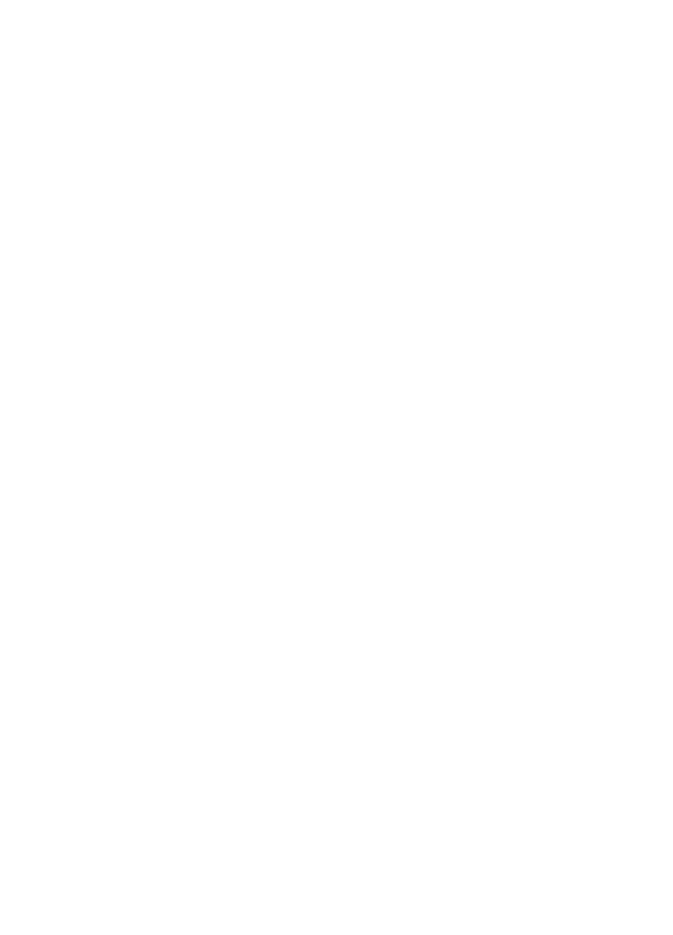
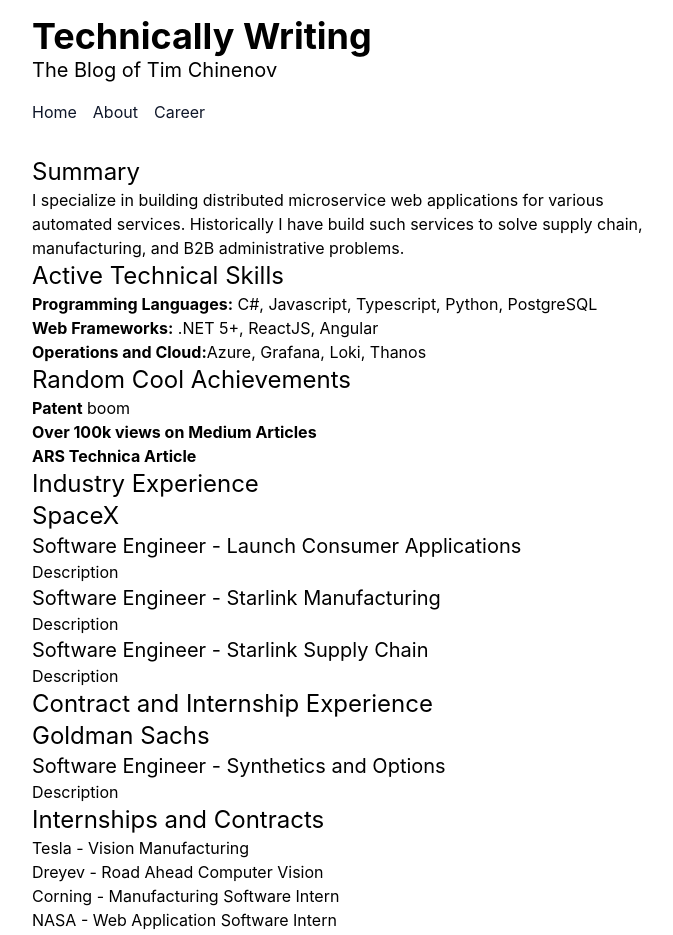
Before and after one commit to TimChinenov/tim-chinenov-resume, a React (Create React App) app: page /career in a window 1280 px wide. Before the commit this address had no page. Shown: the top 935 px of the page, without its empty margins (296-969 px from the left). Before the commit the page ends 800 px from the top, so only its background shows below. Built offline with nearby package versions, Linux system fonts and the light colour scheme.

Commit message:
Added default home page.

```diff
--- a/public/index.html
+++ b/public/index.html
@@ -24,7 +24,7 @@
       work correctly both with client-side routing and a non-root public URL.
       Learn how to configure a non-root public URL by running `npm run build`.
     -->
-    <title>React App</title>
+    <title>Technically Writing</title>
   </head>
   <body>
     <noscript>You need to enable JavaScript to run this app.</noscript>
--- a/src/App.tsx
+++ b/src/App.tsx
@@ -5,6 +5,7 @@
 import HomePage from './home-page/home-page';
 import Layout from './layout/layout';
 import { ArticlePageWrapper } from './articles-page/article-page';
+import { CareerPage } from './career-page/career-page';
 
 function App() {
   return (
@@ -15,9 +16,11 @@
       <BrowserRouter>
         <Routes>
           <Route path="/" element={ <Layout /> }>
-            <Route path="home" element={ <HomePage /> }></Route>
-            <Route path="articles" element={ <ArticlesPage />}></Route>
-            <Route path="about" element={ <AboutPage /> }></Route>
+            <Route index element={<HomePage />} />
+            <Route path="home" element={ <HomePage /> } />
+            <Route path="articles" element={ <ArticlesPage />} />
+            <Route path="about" element={ <AboutPage /> } />
+            <Route path="career" element={ <CareerPage />} />
             <Route path={`articles/:id`} element={ <ArticlePageWrapper />}></Route>
           </Route>
         </Routes>
--- /dev/null
+++ b/src/career-page/career-page.tsx
@@ -0,0 +1,39 @@
+export function CareerPage() {
+    return(
+        <div>
+            <div>
+                <h2>Summary</h2>
+                <p>I specialize in building distributed microservice web applications for various automated services. Historically I have build such services to solve supply chain, manufacturing, and B2B administrative problems.</p>
+
+                <h2>Active Technical Skills</h2>
+                <p><strong>Programming Languages:</strong> C#, Javascript, Typescript, Python, PostgreSQL</p>
+                <p><strong>Web Frameworks:</strong> .NET 5+, ReactJS, Angular</p>
+                <p><strong>Operations and Cloud:</strong>Azure, Grafana, Loki, Thanos</p>
+
+                <h2>Random Cool Achievements</h2>
+                <p><strong>Patent</strong> boom</p>
+                <p><strong>Over 100k views on Medium Articles</strong></p>
+                <p><strong>ARS Technica Article</strong></p>
+
+                <h2>Industry Experience</h2>
+                <h2>SpaceX</h2>
+                <h3>Software Engineer - Launch Consumer Applications</h3>
+                <p>Description</p>
+                <h3>Software Engineer - Starlink Manufacturing</h3>
+                <p>Description</p>
+                <h3>Software Engineer - Starlink Supply Chain</h3>
+                <p>Description</p>
+                <h2>Contract and Internship Experience</h2>
+                <h2>Goldman Sachs</h2>
+                <h3>Software Engineer - Synthetics and Options</h3>
+                <p>Description</p>
+
+                <h2>Internships and Contracts</h2>
+                <p>Tesla - Vision Manufacturing</p>
+                <p>Dreyev - Road Ahead Computer Vision</p>
+                <p>Corning - Manufacturing Software Intern</p>
+                <p>NASA - Web Application Software Intern</p>
+                <p>NASA - Quality Assurance Software Intern</p>
+            </div>
+        </div>)
+}
--- a/src/navbar/navbar.tsx
+++ b/src/navbar/navbar.tsx
@@ -19,7 +19,9 @@
                     </Link>
                 </div>
                 <div className="text-center pr-4 text-slate-900 hover:text-slate-500 ease-in-out duration-200">
-                    <p>Career</p>
+                    <Link to="/career">
+                        <p>Career</p>
+                    </Link>
                 </div>
             </section>
         </div>)
```
